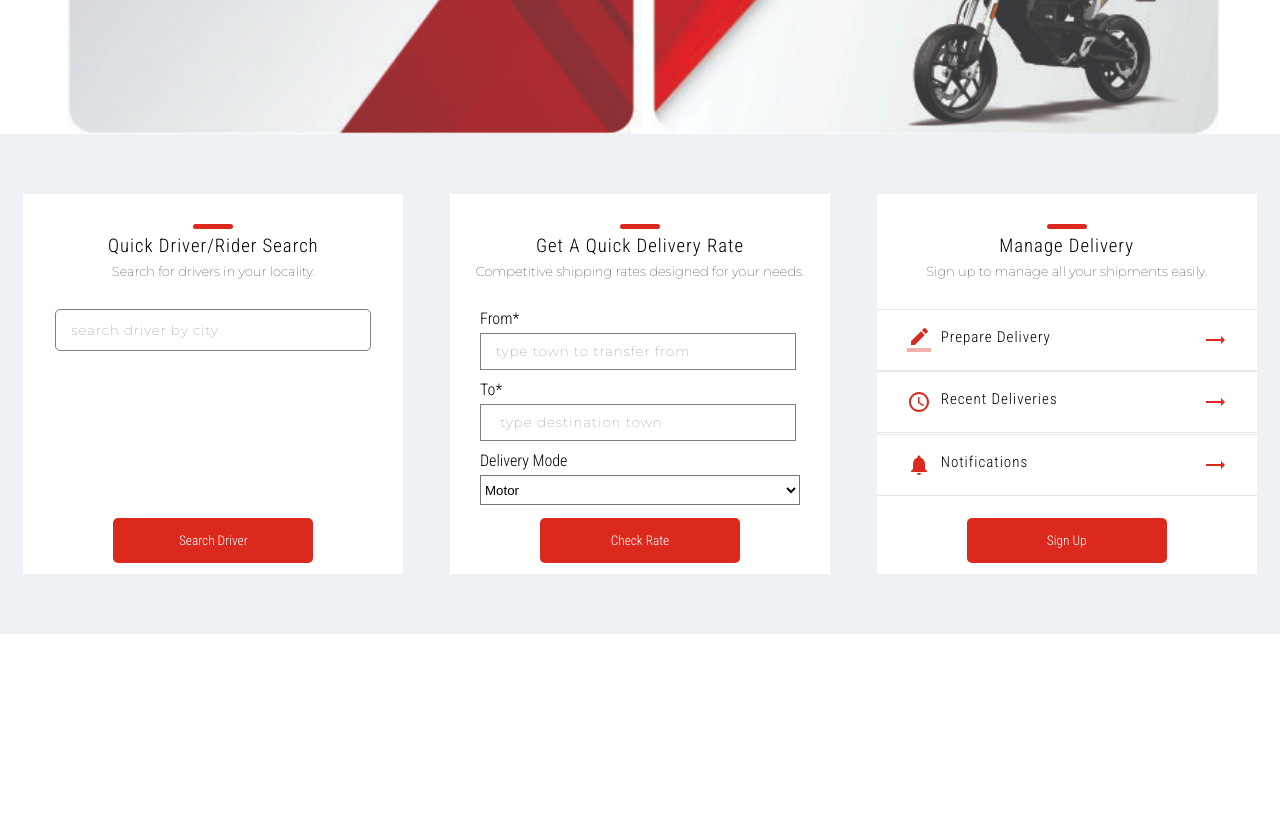
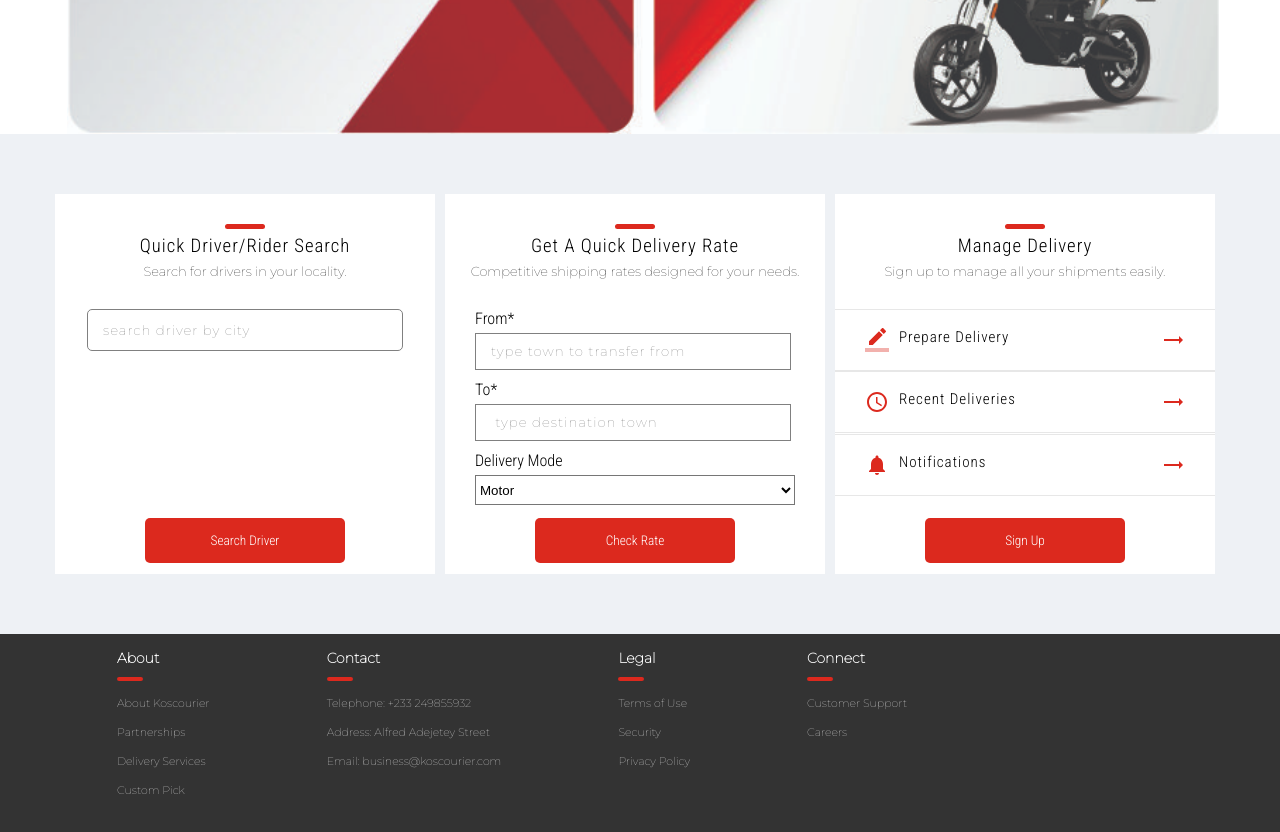
Before and after one commit to Teye-Doku/koscourier, a React (Create React App) app: page / in a window 1280 px wide. Shown: the part 400-1232 px from the top of the page. Built offline with nearby package versions, Linux system fonts and the light colour scheme.

Commit message:
home page updated

```diff
--- a/src/components/category/Category.css
+++ b/src/components/category/Category.css
@@ -3,6 +3,9 @@
   height: 380px;
   box-sizing: border-box;
   background-color: #fff;
+  margin-right: 10px;
+  margin-top: 10px;
+  margin-bottom: 10px;
 }
 
 .category__top {
--- a/src/pages/home/Home.css
+++ b/src/pages/home/Home.css
@@ -1,7 +1,7 @@
 .category__container {
   display: flex;
   background-color: #eef1f5;
-  justify-content: space-around;
+  justify-content: center;
   flex-wrap: wrap;
   align-items: center;
   width: 100%;
--- a/src/pages/home/Home.js
+++ b/src/pages/home/Home.js
@@ -27,7 +27,7 @@ function Home() {
   //         <h2 className="banner__toph4">Partner</h2>
   //         <button className="banner__button" onClick={()=>history.push('/signup')}>Sign Up</button>
   return (
-    <div className="home" style={{height:"1500px"}}>
+    <div className="home" >
        <div className="banner__container">
 
          <img className="banner" src={banners} alt=""/>
```
